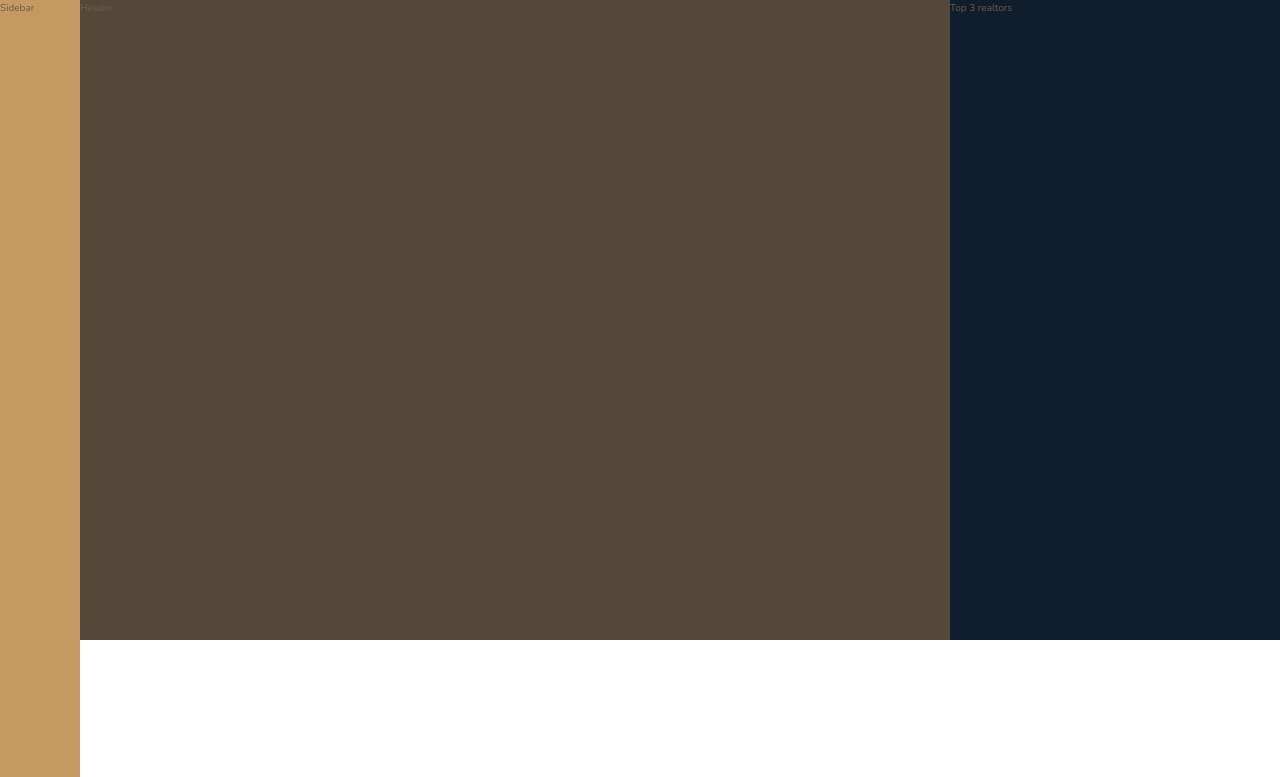
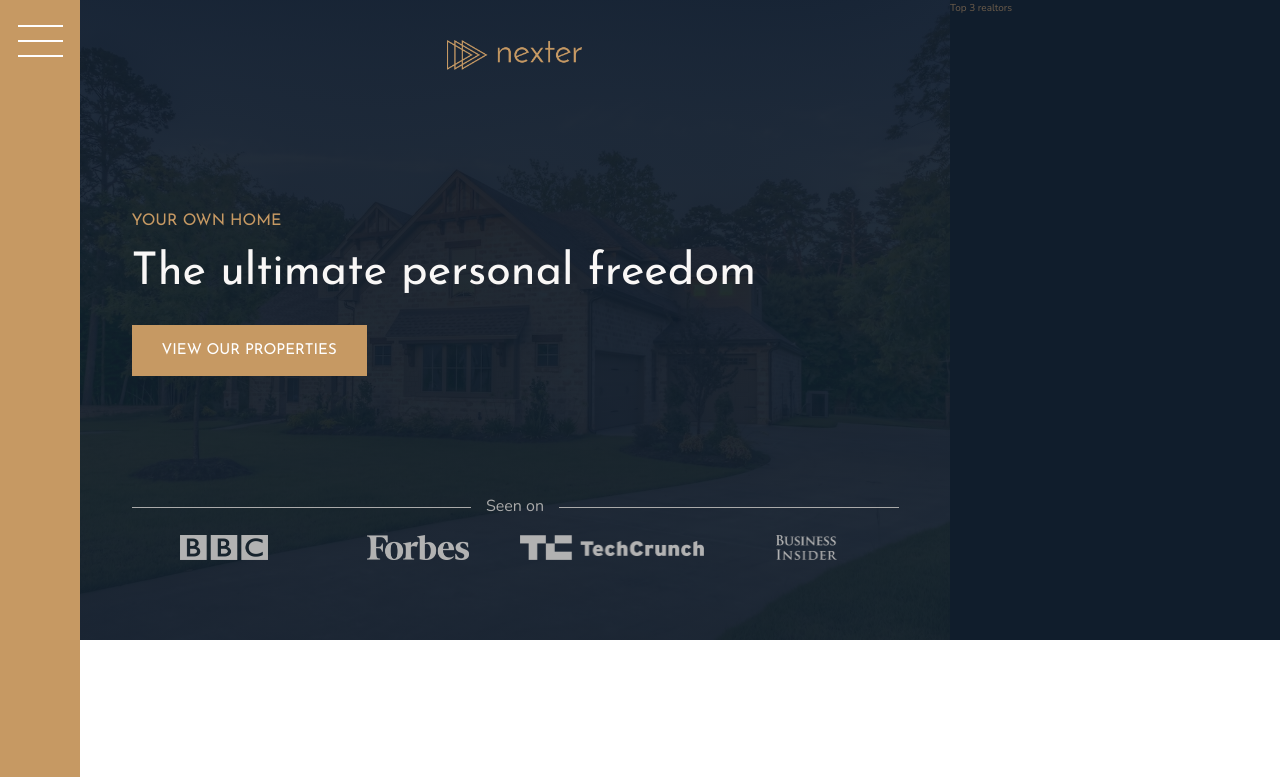
Before and after one commit to MehradSharifi/Nexter-byJonas-Schmedtmann, a website: page index.html in a window 1280 px wide. Shown: the top 777 px of the page. Drawn offline with nearby package versions, Linux system fonts and the light colour scheme.

Commit message:
implementing header

```diff
--- a/index.html
+++ b/index.html
@@ -15,11 +15,24 @@
 
 <body class="container">
     <div class="sidebar">
-        Sidebar
+        <div>
+            <button class="nav-btn"></button>
+        </div>
     </div>
 
     <header class="header">
-        Header
+        <img src="img/logo.png" alt="Nexter logo" class="header__logo">
+
+        <h3 class="heading-3">Your own home</h3>
+        <h1 class="heading-1">The ultimate personal freedom</h1>
+        <button class="btn header__btn">View our properties</button>
+        <div class="header__seenon-text">Seen on</div>
+        <div class="header__seenon-logos">
+            <img src="img/logo-bbc.png" alt="Seen on logo 1">
+            <img src="img/logo-forbes.png" alt="Seen on logo 2">
+            <img src="img/logo-techcrunch.png" alt="Seen on logo 3">
+            <img src="img/logo-bi.png" alt="Seen on logo 4">
+        </div>
     </header>
 
     <div class="realtors">
@@ -396,7 +409,8 @@
         </ul>
 
         <p class="copyright">
-            &copy; Copyright 2019 by jonas Schedtmann. Feel free to use this projec for your own purposes.this does NOT apply id you plan to produce your own course or turorials based on this project.
+            &copy; Copyright 2019 by jonas Schedtmann. Feel free to use this projec for your own purposes.this does NOT
+            apply id you plan to produce your own course or turorials based on this project.
         </p>
     </footer>
 </body>
--- a/sass/_header.scss
+++ b/sass/_header.scss
@@ -1,4 +1,56 @@
 .header {
     background-color: $color-grey-dark-1;
     grid-column: full-start / col-end 6;
+    background-image: linear-gradient(rgba($color-secondary, .93), rgba($color-secondary, .93)), url(../img/hero.jpeg);
+    background-size: cover;
+    background-position: center;
+    padding: 8rem;
+    padding-top: 4rem;
+
+    display: grid;
+    grid-template-rows: 1fr min-content 6rem 1fr;
+    grid-template-columns: max-content;
+    grid-row-gap: 1.5rem;
+    justify-content: center;
+
+    &__logo {
+        height: 3rem;
+        justify-self: center;
+    }
+
+    &__btn {
+        align-self: start;
+        justify-self: start;
+    }
+
+    &__seenon-text {
+        display: grid;
+        grid-template-columns: 1fr max-content 1fr;
+        grid-column-gap: 1.5rem;
+        align-items: center;
+
+        font-size: 1.6rem;
+        color: $color-grey-light-2;
+
+        &::before,
+        &::after {
+            content: "";
+            height: .1rem;
+            display: block;
+            background-color: currentColor;
+        }
+
+    }
+
+    &__seenon-logos {
+         display: grid;
+         grid-template-columns: repeat(4, 1fr);
+         grid-column-gap: 1rem;
+         justify-items: center;
+
+        img {
+            height: 2.5rem;
+            filter: brightness(70%);
+        }
+    }
 }
--- a/sass/_sidebar.scss
+++ b/sass/_sidebar.scss
@@ -2,4 +2,31 @@
     background-color: $color-primary;
     grid-column: sidebar-start / sidebar-end;
     grid-row: 1 / -1;
+
+    display: flex;
+    justify-content: center;
+
 }
+
+.nav-btn {
+    border: none;
+    border-radius: 0;
+
+    background-color: #fff;
+    height: .2rem;
+    width: 4.5rem;
+    display: block;
+    margin-top: 4rem;
+
+    &::before,
+    &::after {
+        background-color: #fff;
+        height: .2rem;
+        width: 4.5rem;
+        content: "";
+        display: block;
+    }
+
+    &::before { transform: translateY(-1.5rem)};
+    &::after { transform: translateY(1.3rem)};
+}
--- a/sass/_typography.scss
+++ b/sass/_typography.scss
@@ -5,6 +5,9 @@
 
 .heading-1 {
     @extend %heading;
+    font-size: 4.5rem;
+    color: $color-grey-light-1;
+    line-height: 1;
 }
 
 .heading-2 {
```
Also changed, not shown: css/style.css.
